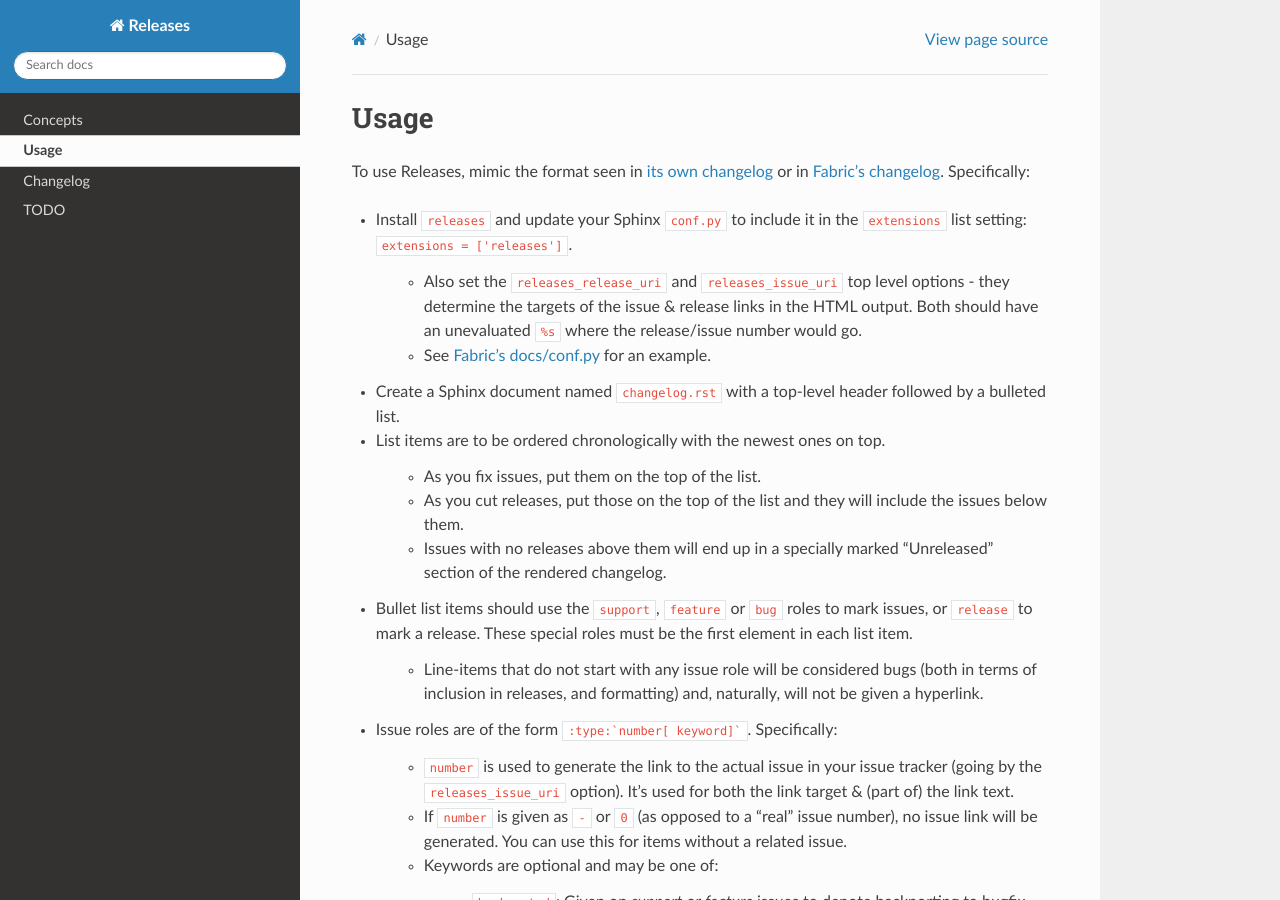
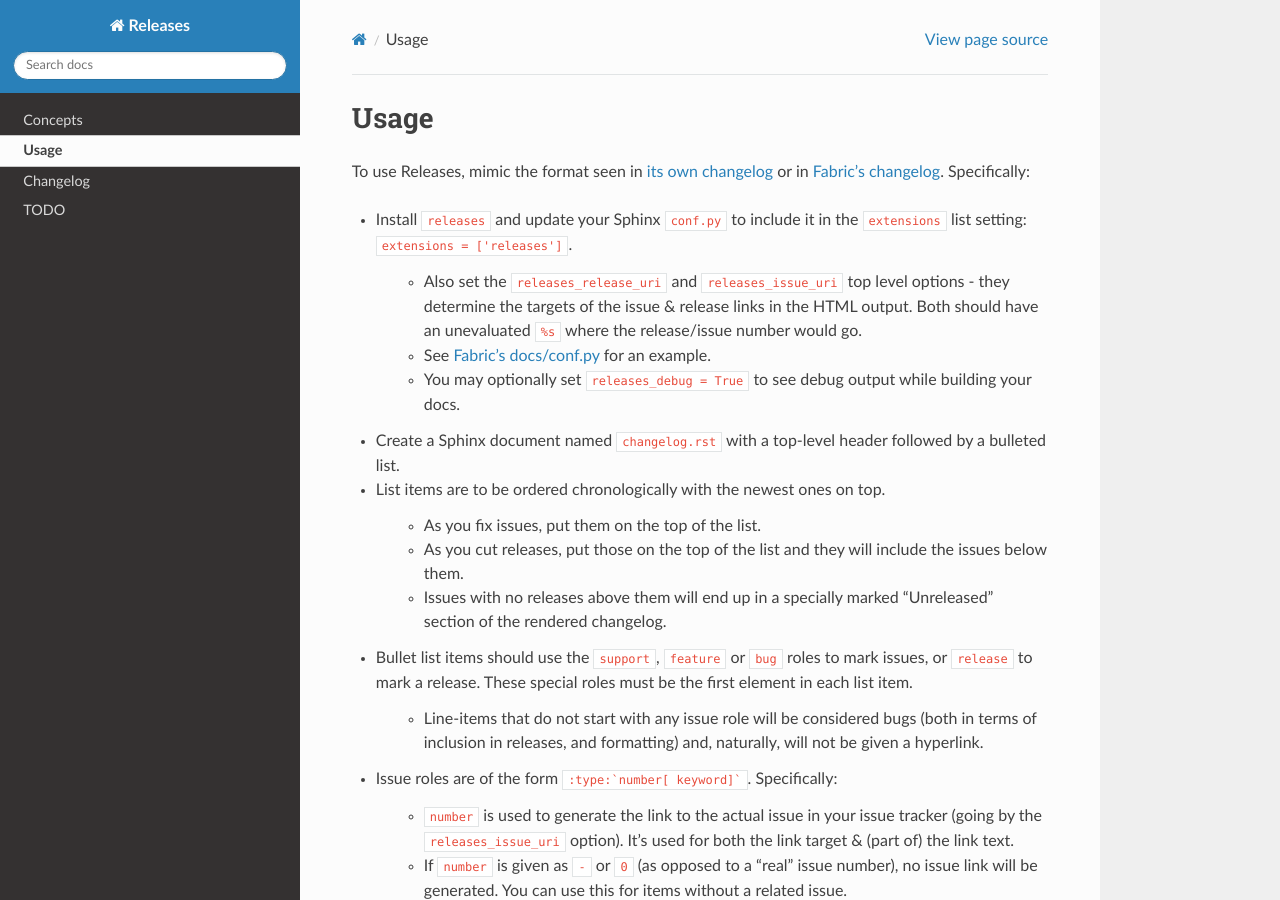
Before and after one commit to bitprophet/releases, a Sphinx documentation site: the page built from docs/usage.rst, in a window 1280 px wide and 900 px high. Built offline with Sphinx 7.4.7 and the Read the Docs theme 2.0.0, drawn with Linux system fonts in a browser that asks for light colours; pages that are not in the unit, such as notebooks, are missing from menus.

Commit message:
Document debug setting.

```diff
--- a/docs/usage.rst
+++ b/docs/usage.rst
@@ -18,6 +18,8 @@ Specifically:
     * See `Fabric's docs/conf.py
       <https://github.com/fabric/fabric/blob/4afd33e971f1c6831cc33fd3228013f7484fbe35/docs/conf.py#L31>`_
       for an example.
+    * You may optionally set ``releases_debug = True`` to see debug output
+      while building your docs.
 
 * Create a Sphinx document named ``changelog.rst`` with a top-level header
   followed by a bulleted list.
```
